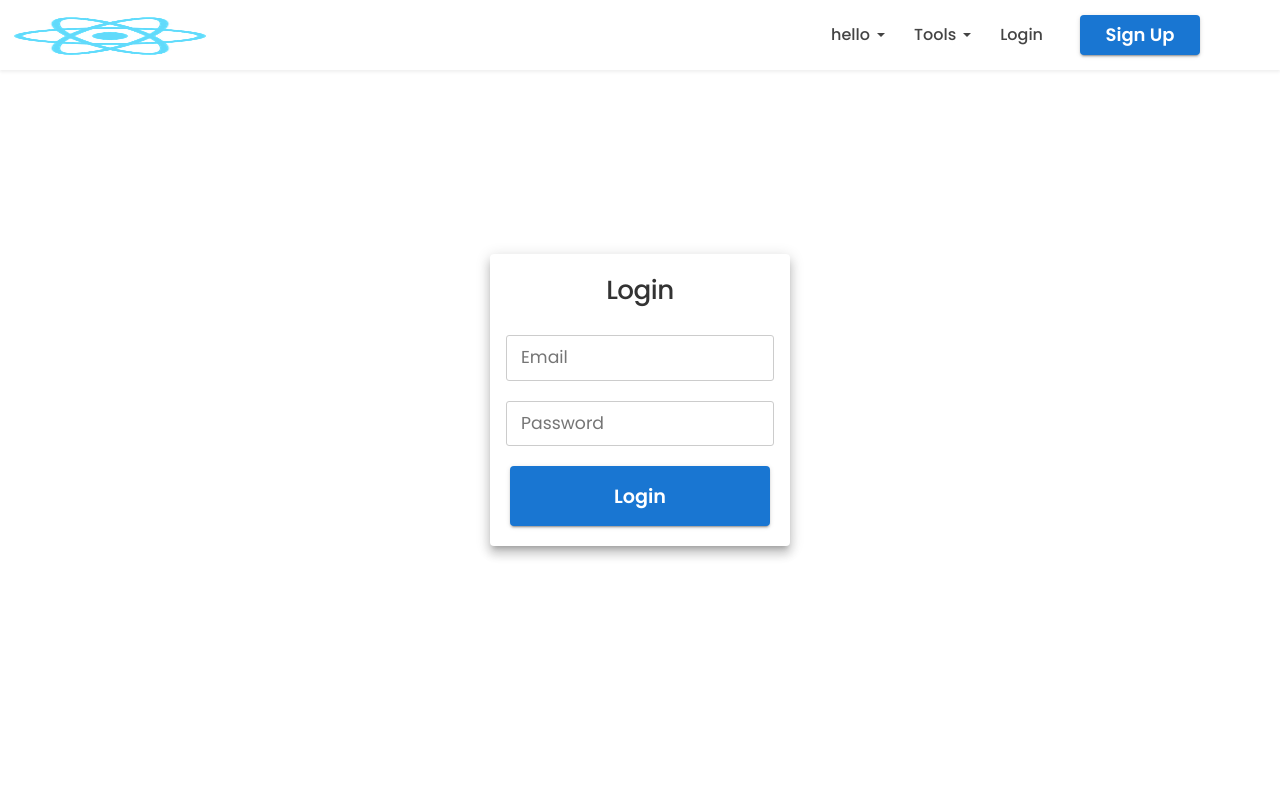
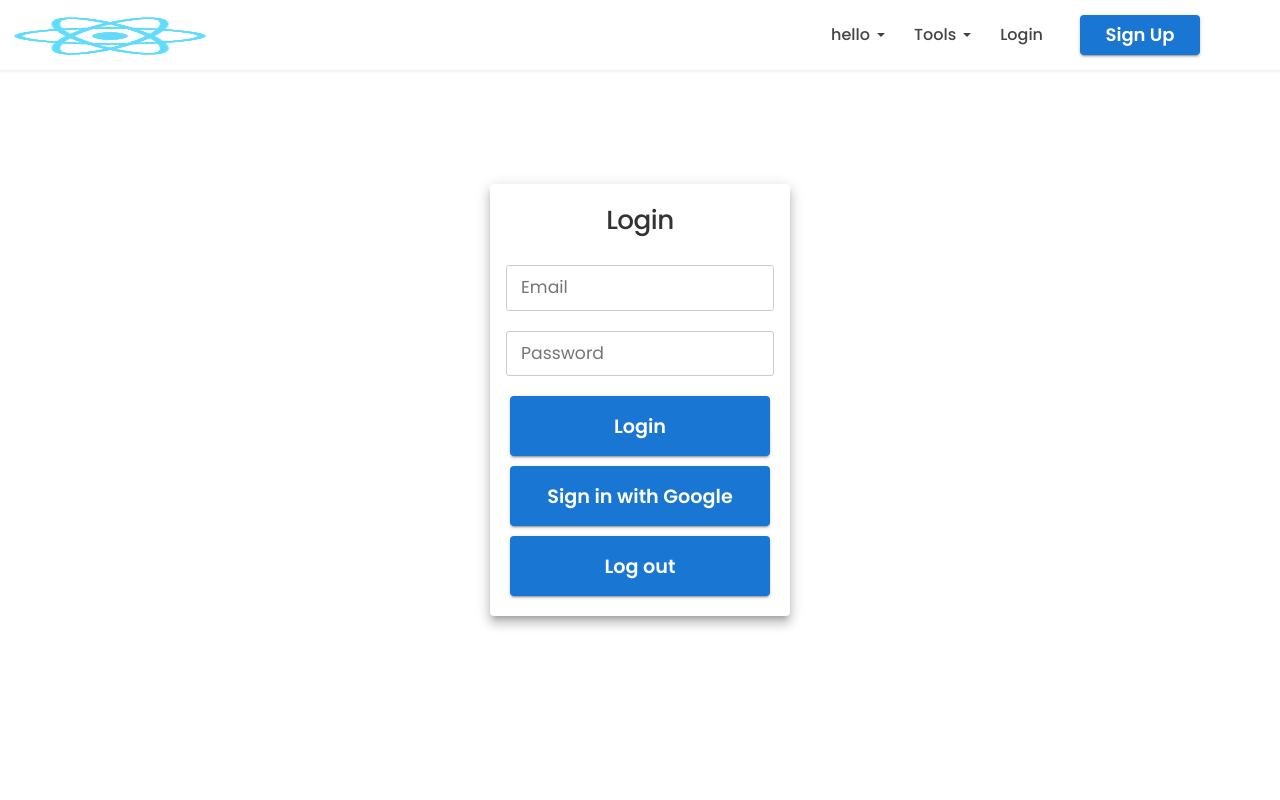
Before and after one commit to rytale1/fbla-coding-and-programming, a React (Create React App) app: page /login in a window 1280 px wide. Shown: the top 800 px of the page. Built offline with nearby package versions, Linux system fonts and the light colour scheme; no server answers.

Commit message:
Added functionality to "Try Free"

```diff
--- a/src/firebase.tsx
+++ b/src/firebase.tsx
@@ -1,6 +1,8 @@
 import { initializeApp } from "firebase/app";
 import { addDoc, collection, getFirestore } from "firebase/firestore";
-import { getAuth, createUserWithEmailAndPassword, signInWithEmailAndPassword } from "firebase/auth";
+import { getAuth, createUserWithEmailAndPassword,
+  signInWithEmailAndPassword , signInWithPopup,
+  GoogleAuthProvider, signOut} from "firebase/auth";
 
 const firebaseConfig = {
   apiKey: "AIzaSyB-v-uOf04-To60EGhs1cqSW4pzLuuGCFY",
@@ -14,6 +16,7 @@ const firebaseConfig = {
 const app = initializeApp(firebaseConfig);
 //const db = getFirestore(app);
 export const auth = getAuth(app);
+const googleProvider = new GoogleAuthProvider();
 
 export async function createUser(email: string, pass: string): Promise<boolean> {
   try {
@@ -35,3 +38,23 @@ export async function authenticateUser(email: string, pass: string) : Promise<bo
     return false;
   }
 }
+
+export async function authenticateWithGoogle() : Promise<boolean> {
+  try {
+    const newUser = await signInWithPopup(auth, googleProvider);
+    console.log("Authenticated User ", newUser.user);
+    return true;
+  } catch (e) {
+    console.error("Error authenticating user", e);
+    return false;
+  }
+}
+
+export async function logout() {
+  try {
+    await signOut(auth);
+    console.log("Signed out");
+  } catch (e) {
+    console.error("Error signing out", e);
+  }
+}
--- a/src/home.tsx
+++ b/src/home.tsx
@@ -88,6 +88,7 @@ const Home: React.FC<HomePageProps> = () => {
                                             backgroundColor: "primary.main",
                                             textTransform: "none",
                                         }}
+                                        onClick = {routeSignup}
                                     >
                                         Try Free
                                     </Button>
--- a/src/login.tsx
+++ b/src/login.tsx
@@ -6,6 +6,7 @@ import Box from "@mui/material/Box";
 import { Col, Row } from "react-bootstrap";
 import Layout from "./layout/Layout";
 import { Button } from "@mui/material";
+import { auth, authenticateWithGoogle, logout } from "./firebase";
 
 interface LoginProps {
     onSubmit: (email: string, password: string) => void;
@@ -14,6 +15,7 @@ interface LoginProps {
 const Login: React.FC<LoginProps> = ({ onSubmit }) => {
     const [email, setEmail] = useState<string>("");
     const [password, setPassword] = useState<string>("");
+    const [loginState, setLoginState] = useState<boolean>(false);
 
     const handleEmailChange = (event: React.ChangeEvent<HTMLInputElement>) => {
         setEmail(event.target.value);
@@ -30,6 +32,8 @@ const Login: React.FC<LoginProps> = ({ onSubmit }) => {
         onSubmit(email, password);
     };
 
+    console.log("current user: ", auth?.currentUser);
+
     return (
         <Layout footer={2} headerBtn={true}>
             <Box
@@ -40,7 +44,11 @@ const Login: React.FC<LoginProps> = ({ onSubmit }) => {
             >
                 <Paper
                     elevation={8}
-                    style={{ display: "flex", flexDirection: "column", justifyContent: "center", alignItems: "center", width: "300px", padding: "20px" }}
+                    style={{ display: "flex",
+                    flexDirection: "column",
+                    justifyContent: "center",
+                    alignItems: "center",
+                    width: "300px", padding: "20px" }}
                 >
                     <h2 style={{ marginBottom: "20px" }}>Login</h2>
                     <form onSubmit={handleSubmit}>
@@ -79,6 +87,36 @@ const Login: React.FC<LoginProps> = ({ onSubmit }) => {
                             }}>
                             Login
                         </Button>
+                        <Button size="large"
+                            variant="contained"
+                            onClick={() => authenticateWithGoogle()}
+                            sx={{
+                                marginTop: "10px",
+                                textAlign: "center",
+                                fontSize: "1.0rem",
+                                fontWeight: 600,
+                                width: "100%",
+                                height: 60,
+                                backgroundColor: "primary.main",
+                                textTransform: "none",
+                            }}>
+                            Sign in with Google
+                        </Button>
+                        <Button size="large"
+                            variant="contained"
+                            onClick = {() => logout()}
+                            sx={{
+                                marginTop: "10px",
+                                textAlign: "center",
+                                fontSize: "1.0rem",
+                                fontWeight: 600,
+                                width: "100%",
+                                height: 60,
+                                backgroundColor: "primary.main",
+                                textTransform: "none",
+                            }}>
+                            Log out
+                        </Button>
                     </form>
                 </Paper>
             </Box>
```
